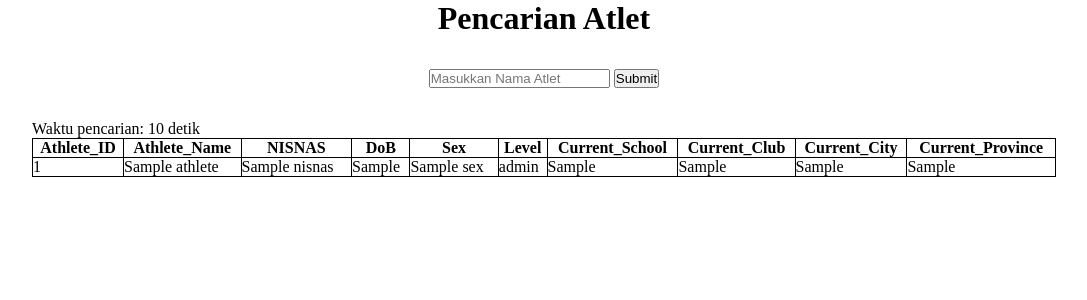
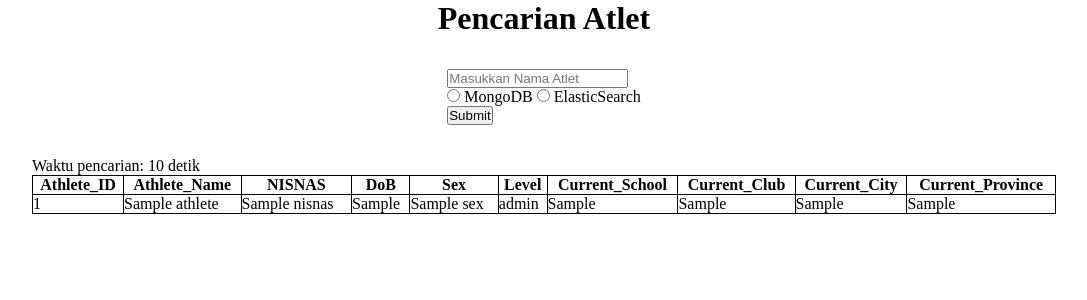
Before and after one commit to rakkaalhazimi/athlete-website, a Flask app: page / in a window 1280 px wide. Shown: the part 50-350 px from the top of the page, without its empty margins (96-1183 px from the left). Run offline with Flask 2, Linux system fonts and the light colour scheme; tables that the repository leaves empty hold one stand-in row (values such as "Sample post"); a database or web service that is not in the repository returns one stand-in record (values such as "Sample title").

Commit message:
add radio buttons

```diff
--- a/app/templates/index.html
+++ b/app/templates/index.html
@@ -6,7 +6,17 @@
 <!-- Search Bar -->
 <div class="search-bar-wrapper">
   <form method="get">
+    <!-- Query Input -->
     <input type="text" placeholder="Masukkan Nama Atlet" name="query">
+
+    <!-- Database Type -->
+    <br>
+    <input type="radio" id="html" name="database" value="MongoDB">
+    <label for="html">MongoDB</label>
+    <input type="radio" id="css" name="database" value="ElasticSearch">
+    <label for="css">ElasticSearch</label><br>
+
+    <!-- Submit Button -->
     <input type="submit" value="Submit">
   </form>
   <div class="search-bar"></div>
```
